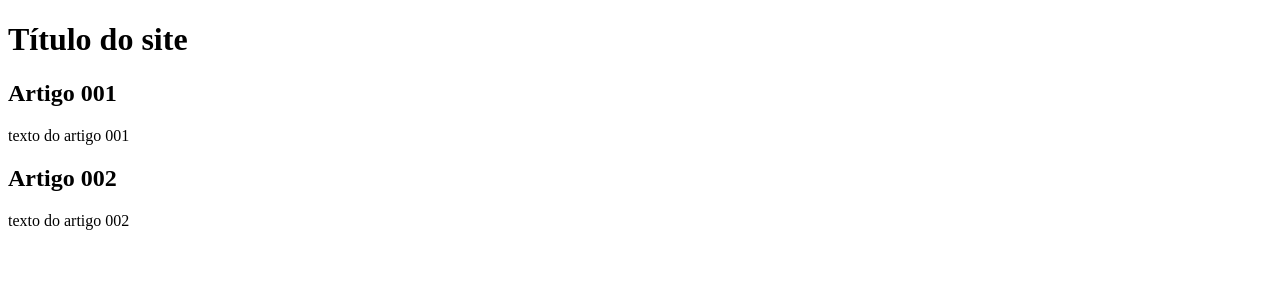
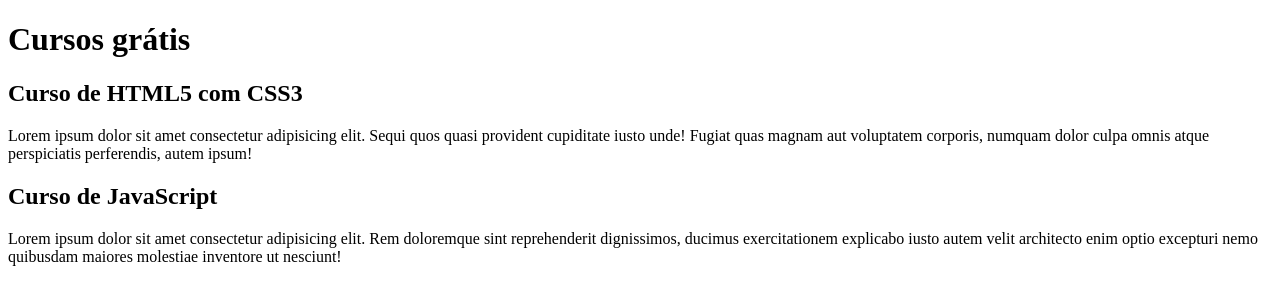
Before and after one commit to AnaFelipe/projeto-site, a plain HTML site: page index.html in a window 1280 px wide. Drawn offline with Linux system fonts and the light colour scheme.

Commit message:
comecei a escrever o conteudo

```diff
--- a/index.html
+++ b/index.html
@@ -8,15 +8,15 @@
 <body>
     <main>
         <header>
-            <h1>Título do site</h1>
+            <h1>Cursos grátis</h1>
         </header>
         <article>
-            <h2>Artigo 001</h2>
-            <p>texto do artigo 001</p>
+            <h2>Curso de HTML5 com CSS3</h2>
+            <p>Lorem ipsum dolor sit amet consectetur adipisicing elit. Sequi quos quasi provident cupiditate iusto unde! Fugiat quas magnam aut voluptatem corporis, numquam dolor culpa omnis atque perspiciatis perferendis, autem ipsum!</p>
         </article>
         <article>
-            <h2>Artigo 002</h2>
-            <p>texto do artigo 002</p>
+            <h2>Curso de JavaScript</h2>
+            <p>Lorem ipsum dolor sit amet consectetur adipisicing elit. Rem doloremque sint reprehenderit dignissimos, ducimus exercitationem explicabo iusto autem velit architecto enim optio excepturi nemo quibusdam maiores molestiae inventore ut nesciunt!</p>
         </article>
     </main>
 </body>
```
